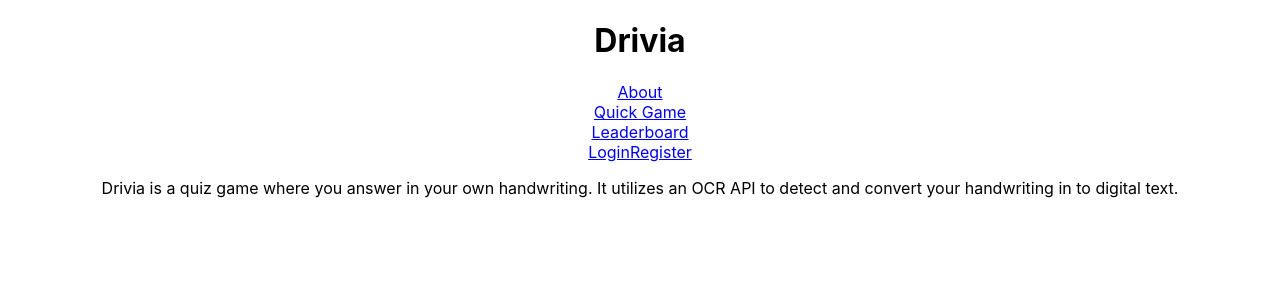
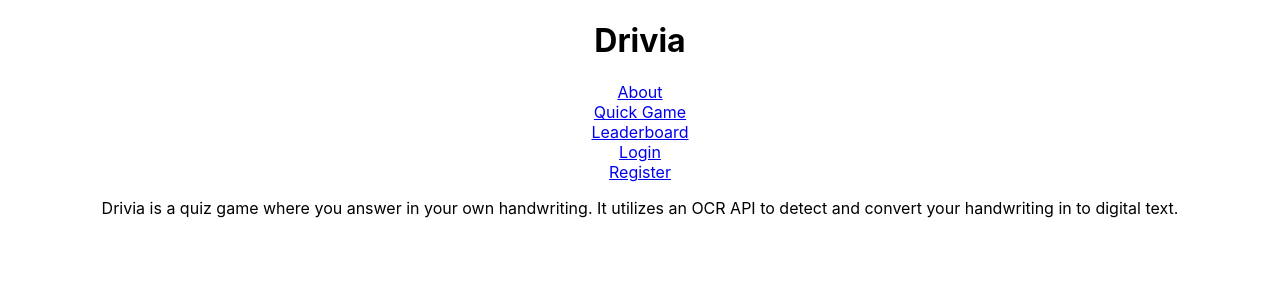
Before and after one commit to jordanhenn/drivia-client, a React (Create React App) app: page / in a window 1280 px wide. Shown: the top 300 px of the page. Built offline with nearby package versions, Linux system fonts and the light colour scheme.

Commit message:
login link styling

```diff
--- a/src/components/Nav/Nav.css
+++ b/src/components/Nav/Nav.css
@@ -3,7 +3,7 @@
     flex-direction: column;
 }
 
-.login-link {
+.login-links {
     display: flex;
     flex-direction: column;
 }
```
